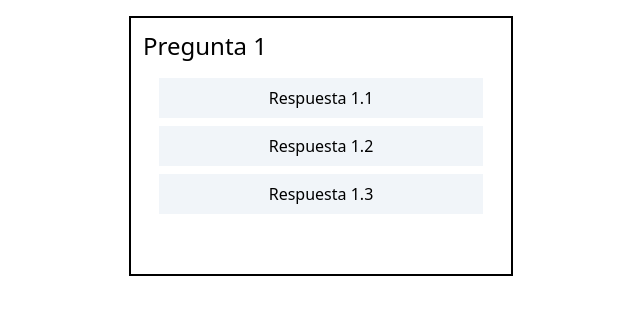
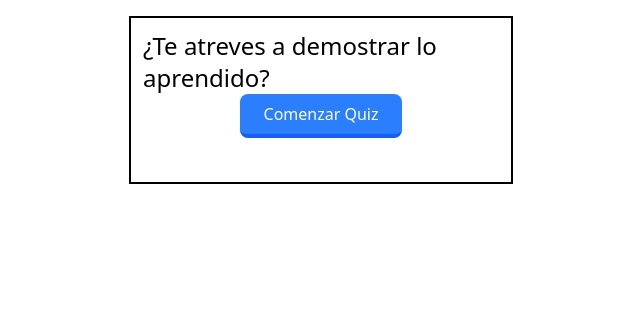
Before and after one commit to david-jalon/EjercicioUD5_JS, a website: page src/quiz.html in a window 1280 px wide. Shown: the whole page, without its empty margins (319-959 px from the left). Drawn offline with Linux system fonts and the light colour scheme.

Commit message:
Añadido boton de inicio de quiz y control del hidden

```diff
--- a/src/main.js
+++ b/src/main.js
@@ -28,28 +28,38 @@ const questions = [
     }
 ]
 
-const title = document.getElementById("title");
-const btn1 = document.getElementById("btn1");
-const btn2 = document.getElementById("btn2");
-const btn3 = document.getElementById("btn3");
+// Controlamos el funcionamiento del boton del quiz
+document.getElementById("inicioboton").addEventListener("click", function(){
+    document.getElementById("inicio").classList.add("hidden"); // Esconde el titulo
+    document.getElementById("inicioboton").classList.add("hidden"); // Esconde el boton
+    document.getElementById("iniciopregunta").classList.remove("hidden"); // Aparece el quiz
+})
+
+
+
+
+const pregunta = document.getElementById("pregunta");
+const resp1 = document.getElementById("resp1");
+const resp2 = document.getElementById("resp2");
+const resp3 = document.getElementById("resp3");
 
 let pos = 0;
 
-function mopstrarQuestion(){
-    title.innerHTML = questions[pos].question;
-    btn1.innerHTML = questions[pos].answer[0];
-    btn2.innerHTML = questions[pos].answer[1];
-    btn3.innerHTML = questions[pos].answer[2];
+function mopstrarPregunta(){
+    pregunta.innerHTML = questions[pos].question;
+    resp1.innerHTML = questions[pos].answer[0];
+    resp2.innerHTML = questions[pos].answer[1];
+    resp3.innerHTML = questions[pos].answer[2];
 }
 
 function responder(respuesta){
     if(respuesta == questions[pos].correctAnswer){
         alert("Muy bien")
         pos++
-        mopstrarQuestion()
+        mopstrarPregunta()
     }else{
         alert("Muy mal")
     }
 }
 
-mopstrarQuestion()
+mopstrarPregunta()
--- a/src/quiz.html
+++ b/src/quiz.html
@@ -8,13 +8,26 @@
 </head>
 <body>
     <div class="max-w-sm mx-auto border-2 p-3 mt-4">
-        <h1 id="title" class="text-black text-2xl">Quiz: Mejor alumno</h1>
 
-        <div class="flex flex-col p-4 gap-2">
-            <button id="btn1" onclick="responder(1)" class = "p-2 bg-slate-100">Tu</button>
-            <button id="btn2" onclick="responder(2)" class = "p-2 bg-slate-100">Yo</button>
-            <button id="btn3" onclick="responder(3)" class = "p-2 bg-slate-100">Nadie</button>
+        <!--Inicio del quiz con boton-->
+        <div id="inicio" class="text-black text-2xl">¿Te atreves a demostrar lo aprendido?</div>
+        <div class="flex justify-center">
+            <button id="inicioboton" class="cursor-pointer transition-all bg-blue-500 text-white px-6 py-2 rounded-lg
+            border-blue-600 border-b-[4px] hover:brightness-110 hover:-translate-y-[1px] hover:border-b-[6px] active:border-b-[2px] active:brightness-90 active:translate-y-[2px]">
+            Comenzar Quiz
+            </button>
         </div>
+
+        <!--Preguntas en hidden-->
+        <div id="iniciopregunta" class="hidden">
+            <h1 id="pregunta" class="text-black text-2xl">Quiz: Mejor alumno</h1>
+            <div class="flex flex-col p-4 gap-2">
+                <button id="resp1" onclick="responder(1)" class = "p-2 bg-slate-100">Tu</button>
+                <button id="resp2" onclick="responder(2)" class = "p-2 bg-slate-100">Yo</button>
+                <button id="resp3" onclick="responder(3)" class = "p-2 bg-slate-100">Nadie</button>
+            </div>
+        </div>
+
 
         <ul id="list" class="flex flex-col p-4 gap-2">
         </ul>
```
